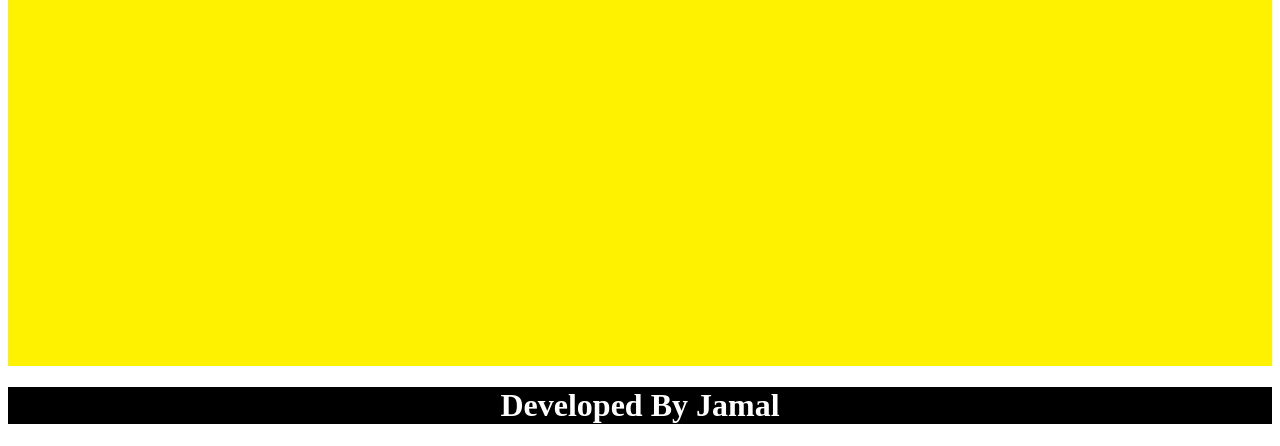
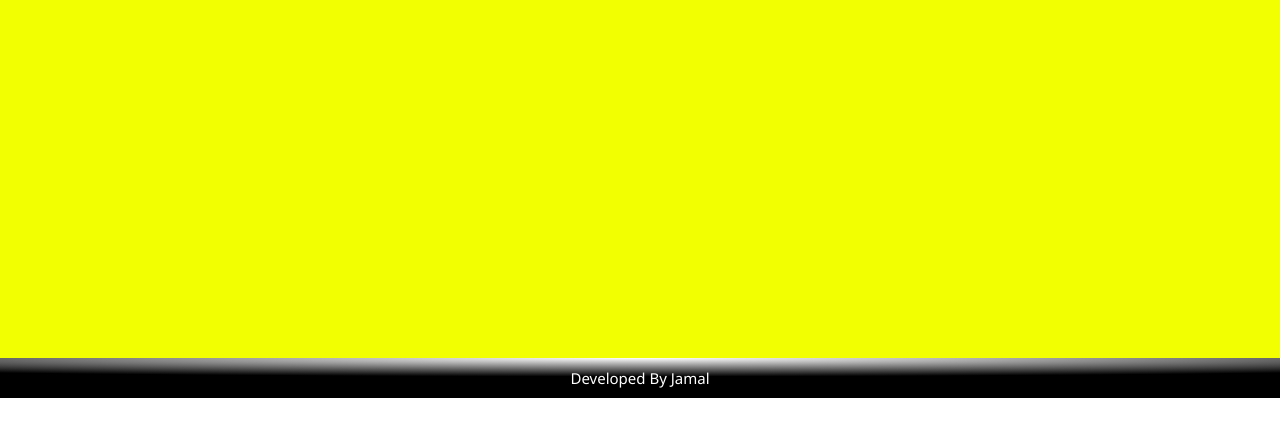
Before and after one commit to DevelopWithJamal/test-git, a plain HTML site: page index.html in a window 1280 px wide. Shown: the part 442-888 px from the top of the page. After the commit the page ends 840 px from the top, so only its background shows below. Drawn offline with Linux system fonts and the light colour scheme.

Commit message:
Font Updated

```diff
--- a/index.html
+++ b/index.html
@@ -1,19 +1,41 @@
 <style>
+  *{
+    margin: 0;
+    font-family:  'Segoe UI', Tahoma, Geneva, Verdana, sans-serif;
+
+  }
     .my-gradient {
   background: radial-gradient(
     83.9% 46.38% at 50% 0%,
     #ffffff 0%,
-    #fff200 100%
+    #f2ff00 100%
   );
+  height: 100vh; display: flex; align-items: center; justify-content: center;
+}
+
+/* Footer  */
+
+footer .footer_developer{
+    background: radial-gradient(
+    83.9% 46.38% at 50% 0%,
+    #ffffff 0%,
+    #000000 100%
+  );
+   font-size: 15px;
+   color: white;
+   padding: 10px;
+   text-align: center;
+
 }
 
 </style>
 
-<div class="my-gradient" style="height: 100vh; display: flex; align-items: center; justify-content: center;">
-  <h1>Radial Gradient Background </h1>
 
+
+<div class="my-gradient" style="">
+ Radial Gradient Background
 
 </div>
 <footer>
-  <h1 style="background-color: black; color: white;  text-align: center;"> Developed By Jamal</h1>
+  <p  class="footer_developer"> Developed By Jamal</p>
 </footer>
```
